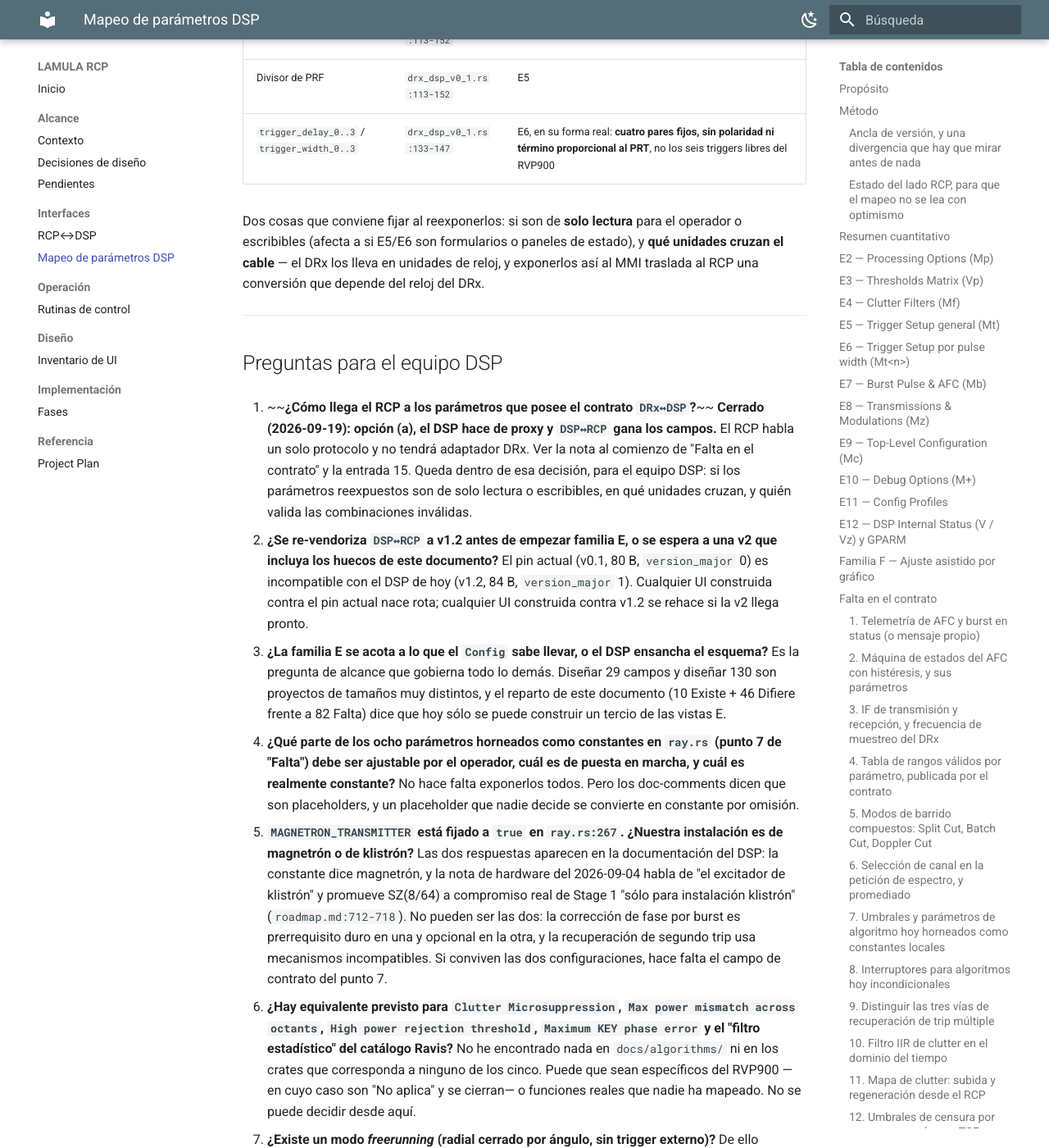
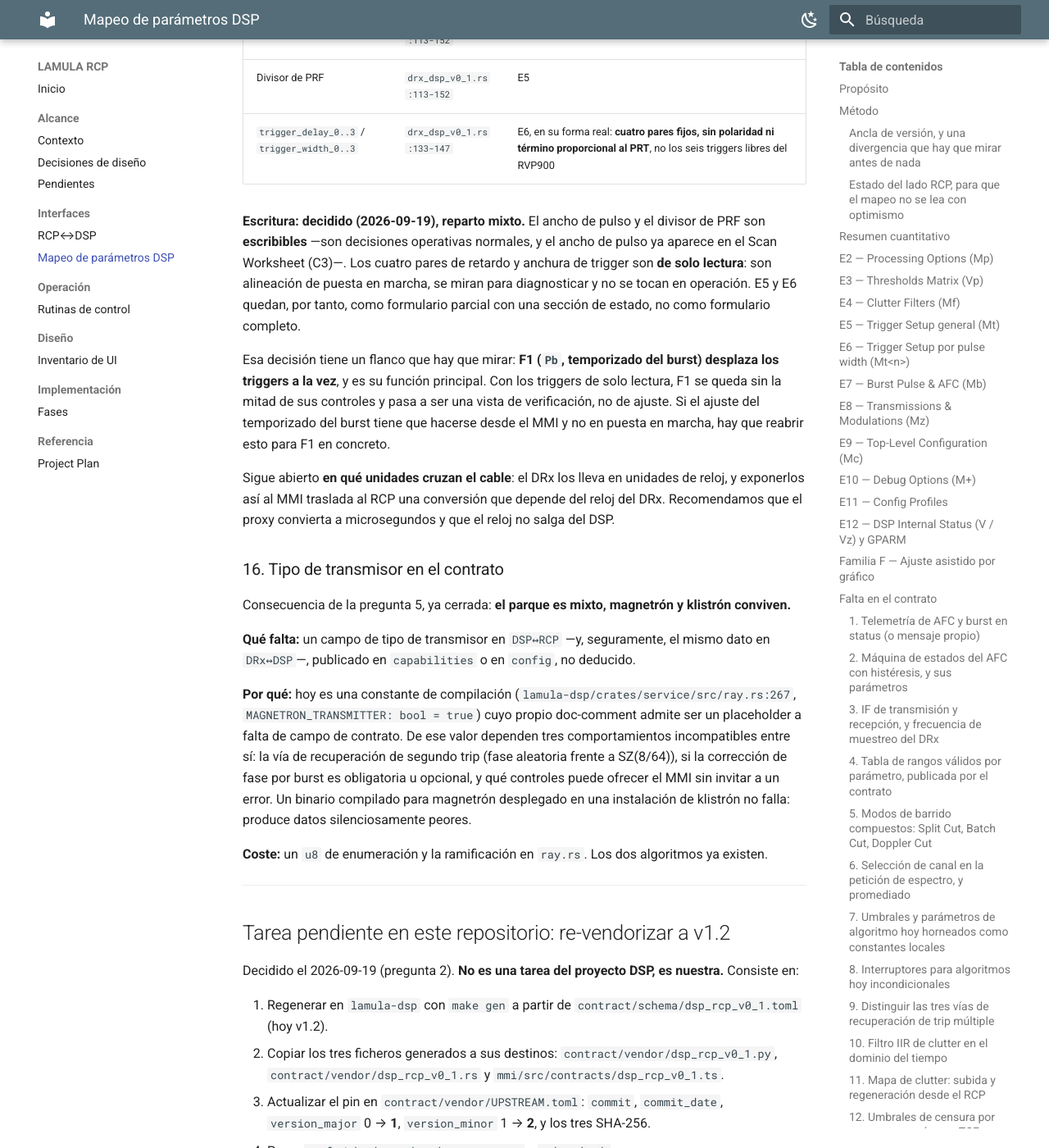
Before and after one commit to vladimir1284/lamula-rcp, an MkDocs documentation site: the page built from docs/interfaces/mapeo-parametros-dsp.md, in a window 1280 px wide and 1400 px high, scrolled down 43287 px. Shown: the whole window at 82% size. Built offline with MkDocs 1.6.1 and Material for MkDocs 9.7.7, drawn with Linux system fonts in a browser that asks for light colours; some of the changed text lies outside the part shown.

Commit message:
Record four contract decisions: mixed park, re-vendor, proxy split, control socket
The parameter mapping had ten open questions; four are now answered and the
consequences are written down rather than left implied.

The transmitter question is not a tie-break but a third answer: magnetron and
klystron installations both exist. That turns ray.rs's MAGNETRON_TRANSMITTER
constant into something inadmissible rather than merely provisional, since
second-trip recovery, the necessity of burst phase correction and which
controls the MMI may offer all branch on it, and a binary built for the wrong
one degrades data silently instead of failing. Gap 16 asks for the field.

The vendored contract is re-pinned to v1.2 now rather than waiting for a v2
that would fold in this document's gaps. The task is written up here with the
part that is not mechanical: Config grows by four bytes and three fields, so
every consumer of the v0.1 encoding needs review and the size-sensitive tests
will fail.

The proxied DRx parameters split: pulse width and PRF divider writable, the
four trigger delay and width pairs read-only as commissioning alignment. That
makes E5 and E6 partial forms with a status section, and it costs F1 half its
controls, which is noted rather than glossed over.

The control plane gets its own socket, so an acknowledgement cannot queue
behind a batch of radials while the operator waits.

Co-Authored-By: Claude Opus 5 (1M context) <noreply@anthropic.com>

```diff
--- a/docs/interfaces/mapeo-parametros-dsp.md
+++ b/docs/interfaces/mapeo-parametros-dsp.md
@@ -657,10 +657,59 @@ representación en `DSP↔RCP` para que el MMI pueda leerlos y escribirlos:
 | Divisor de PRF | `drx_dsp_v0_1.rs:113-152` | E5 |
 | `trigger_delay_0..3` / `trigger_width_0..3` | `drx_dsp_v0_1.rs:133-147` | E6, en su forma real: **cuatro pares fijos, sin polaridad ni término proporcional al PRT**, no los seis triggers libres del RVP900 |
 
-Dos cosas que conviene fijar al reexponerlos: si son de **solo lectura** para el operador o
-escribibles (afecta a si E5/E6 son formularios o paneles de estado), y **qué unidades cruzan el
-cable** — el DRx los lleva en unidades de reloj, y exponerlos así al MMI traslada al RCP una
-conversión que depende del reloj del DRx.
+**Escritura: decidido (2026-09-19), reparto mixto.** El ancho de pulso y el divisor de PRF son
+**escribibles** —son decisiones operativas normales, y el ancho de pulso ya aparece en el Scan
+Worksheet (C3)—. Los cuatro pares de retardo y anchura de trigger son **de solo lectura**: son
+alineación de puesta en marcha, se miran para diagnosticar y no se tocan en operación. E5 y E6
+quedan, por tanto, como formulario parcial con una sección de estado, no como formulario
+completo.
+
+Esa decisión tiene un flanco que hay que mirar: **F1 (`Pb`, temporizado del burst) desplaza los
+triggers a la vez**, y es su función principal. Con los triggers de solo lectura, F1 se queda sin
+la mitad de sus controles y pasa a ser una vista de verificación, no de ajuste. Si el ajuste del
+temporizado del burst tiene que hacerse desde el MMI y no en puesta en marcha, hay que reabrir
+esto para F1 en concreto.
+
+Sigue abierto **en qué unidades cruzan el cable**: el DRx los lleva en unidades de reloj, y
+exponerlos así al MMI traslada al RCP una conversión que depende del reloj del DRx. Recomendamos
+que el proxy convierta a microsegundos y que el reloj no salga del DSP.
+
+### 16. Tipo de transmisor en el contrato
+
+Consecuencia de la pregunta 5, ya cerrada: **el parque es mixto, magnetrón y klistrón conviven.**
+
+**Qué falta:** un campo de tipo de transmisor en `DSP↔RCP` —y, seguramente, el mismo dato en
+`DRx↔DSP`—, publicado en `capabilities` o en `config`, no deducido.
+
+**Por qué:** hoy es una constante de compilación
+(`lamula-dsp/crates/service/src/ray.rs:267`, `MAGNETRON_TRANSMITTER: bool = true`) cuyo propio
+doc-comment admite ser un placeholder a falta de campo de contrato. De ese valor dependen tres
+comportamientos incompatibles entre sí: la vía de recuperación de segundo trip (fase aleatoria
+frente a SZ(8/64)), si la corrección de fase por burst es obligatoria u opcional, y qué controles
+puede ofrecer el MMI sin invitar a un error. Un binario compilado para magnetrón desplegado en
+una instalación de klistrón no falla: produce datos silenciosamente peores.
+
+**Coste:** un `u8` de enumeración y la ramificación en `ray.rs`. Los dos algoritmos ya existen.
+
+---
+
+## Tarea pendiente en este repositorio: re-vendorizar a v1.2
+
+Decidido el 2026-09-19 (pregunta 2). **No es una tarea del proyecto DSP, es nuestra.** Consiste en:
+
+1. Regenerar en `lamula-dsp` con `make gen` a partir de
+   `contract/schema/dsp_rcp_v0_1.toml` (hoy v1.2).
+2. Copiar los tres ficheros generados a sus destinos: `contract/vendor/dsp_rcp_v0_1.py`,
+   `contract/vendor/dsp_rcp_v0_1.rs` y `mmi/src/contracts/dsp_rcp_v0_1.ts`.
+3. Actualizar el pin en `contract/vendor/UPSTREAM.toml`: `commit`, `commit_date`,
+   `version_major` 0 → **1**, `version_minor` 1 → **2**, y los tres SHA-256.
+4. Pasar `tools/check_vendored_contract.py` y `make check`.
+
+**Lo que no es mecánico:** `Config` crece de 80 a 84 bytes y gana `polarization_mode`,
+`antenna_isolation_db` y `burst_window_bins`; `Command` gana `request_spectrum` = 7. Todo lo que
+hoy consume el contrato v0.1 —adaptadores de `src/adapters/dsp/` y lo que la MMI importe de
+`mmi/src/contracts/`— hay que revisarlo, y los tests que fijen tamaños o desplazamientos van a
+fallar. Cuéntese como cambio de código con su verificación, no como actualización de un fichero.
 
 ---
 
@@ -673,11 +722,10 @@ conversión que depende del reloj del DRx.
    parámetros reexpuestos son de solo lectura o escribibles, en qué unidades cruzan, y quién
    valida las combinaciones inválidas.
 
-2. **¿Se re-vendoriza `DSP↔RCP` a v1.2 antes de empezar familia E, o se espera a una v2 que
-   incluya los huecos de este documento?** El pin actual (v0.1, 80 B, `version_major` 0) es
-   incompatible con el DSP de hoy (v1.2, 84 B, `version_major` 1). Cualquier UI construida
-   contra el pin actual nace rota; cualquier UI construida contra v1.2 se rehace si la v2
-   llega pronto.
+2. ~~**¿Se re-vendoriza `DSP↔RCP` a v1.2 antes de empezar familia E?**~~
+   **Cerrado (2026-09-19): se re-vendoriza ya a v1.2.** No se espera a una v2 que incluya los
+   huecos de este documento. Es prerrequisito: con el pin actual el RCP no puede hablar con el
+   DSP ni siquiera para recibir momentos. Ver "Tarea pendiente: re-vendorizar" más abajo.
 
 3. **¿La familia E se acota a lo que el `Config` sabe llevar, o el DSP ensancha el esquema?**
    Es la pregunta de alcance que gobierna todo lo demás. Diseñar 29 campos y diseñar 130 son
@@ -689,14 +737,20 @@ conversión que depende del reloj del DRx.
    realmente constante?** No hace falta exponerlos todos. Pero los doc-comments dicen que son
    placeholders, y un placeholder que nadie decide se convierte en constante por omisión.
 
-5. **`MAGNETRON_TRANSMITTER` está fijado a `true` en `ray.rs:267`. ¿Nuestra instalación es de
-   magnetrón o de klistrón?** Las dos respuestas aparecen en la documentación del DSP: la
-   constante dice magnetrón, y la nota de hardware del 2026-09-04 habla de "el excitador de
-   klistrón" y promueve SZ(8/64) a compromiso real de Stage 1 "sólo para instalación klistrón"
-   (`roadmap.md:712-718`). No pueden ser las dos: la corrección de fase por burst es
-   prerrequisito duro en una y opcional en la otra, y la recuperación de segundo trip usa
-   mecanismos incompatibles. Si conviven las dos configuraciones, hace falta el campo de
-   contrato del punto 7.
+5. ~~**¿Nuestra instalación es de magnetrón o de klistrón?**~~
+   **Cerrado (2026-09-19): conviven las dos configuraciones.** No es una constante de
+   instalación: el parque es mixto. Consecuencias, y ninguna es cosmética:
+
+   - **`MAGNETRON_TRANSMITTER: bool = true` (`lamula-dsp/crates/service/src/ray.rs:267`) deja
+     de ser admisible.** Su propio doc-comment ya decía que era constante local a falta de
+     campo de contrato; ahora ese campo es obligatorio. Ver la entrada 16 de "Falta".
+   - **La recuperación de segundo trip depende del tipo de transmisor**: fase aleatoria en
+     magnetrón (ya cableada en el dealiasing de rango), SZ(8/64) en klistrón
+     (`crates/sz864`). El DSP tiene que elegir la vía según el campo, no según la compilación.
+   - **La corrección de fase por burst es prerrequisito duro en magnetrón y opcional en
+     klistrón.** El MMI no puede ofrecer apagarla en una instalación de magnetrón.
+   - **El MMI tiene que mostrar de qué instalación se trata** y adaptar qué opciones ofrece.
+     Un control de SZ(8/64) visible frente a un magnetrón es una invitación a un fallo.
 
 6. **¿Hay equivalente previsto para `Clutter Microsuppression`, `Max power mismatch across
    octants`, `High power rejection threshold`, `Maximum KEY phase error` y el "filtro
@@ -715,13 +769,17 @@ conversión que depende del reloj del DRx.
    de fallo que no se detecta hasta que ya está archivado en Level-II. Un bit en
    `capability_flags` o en `status` lo cierra.
 
-9. **¿Cuál es la ruta prevista para el resto de mensajes de subida?** `status`, `capabilities`,
-   `config_ack`, `bite_event` y `spectrum_frame` llegan por el mismo socket y aquí se cuentan y
-   se descartan (`src/adapters/dsp/moment_stream_receiver.py:81-84`). Además, hoy el DSP marca
-   hacia el RCP y el RCP escucha (`src/adapters/gateway/__main__.py:28`); el plano de control
-   necesita escribir en sentido contrario. ¿Comparte socket con el flujo de momentos, o el
-   control tiene el suyo? Esa decisión no está registrada en ningún código ni documento que
-   haya encontrado.
+9. ~~**¿Comparte el plano de control socket con el flujo de momentos?**~~
+   **Cerrado (2026-09-19): socket propio para control, separado del flujo de momentos.** Los
+   momentos son un caudal continuo en un sentido; el control es esporádico, bidireccional y
+   necesita confirmación. Evita el bloqueo de cabeza de línea —un `config_ack` esperando
+   detrás de un lote de radiales justo cuando el operador espera respuesta— y desacopla las
+   caídas. Queda por concretar con el equipo DSP: **qué mensajes viajan por cuál**. Hoy
+   `status`, `capabilities`, `config_ack`, `bite_event` y `spectrum_frame` llegan por el socket
+   de momentos y se descartan sin leer
+   (`src/adapters/dsp/moment_stream_receiver.py:81-84`); la propuesta natural es que
+   `config_ack` y `bite_event` pasen al socket de control con el resto del plano de mandatos, y
+   que `spectrum_frame`, que es un volcado de datos, se quede con los momentos.
 
 10. **Corrección de documentación, no de formato:** el enum `polarization_mode` describe
     `alternating` como "radial a radial" (`…toml:480`) cuando todo el cableo asume pulso a
```
Also changed, not shown: docs/diseno/inventario-ui.md (+17 -3 lines).
